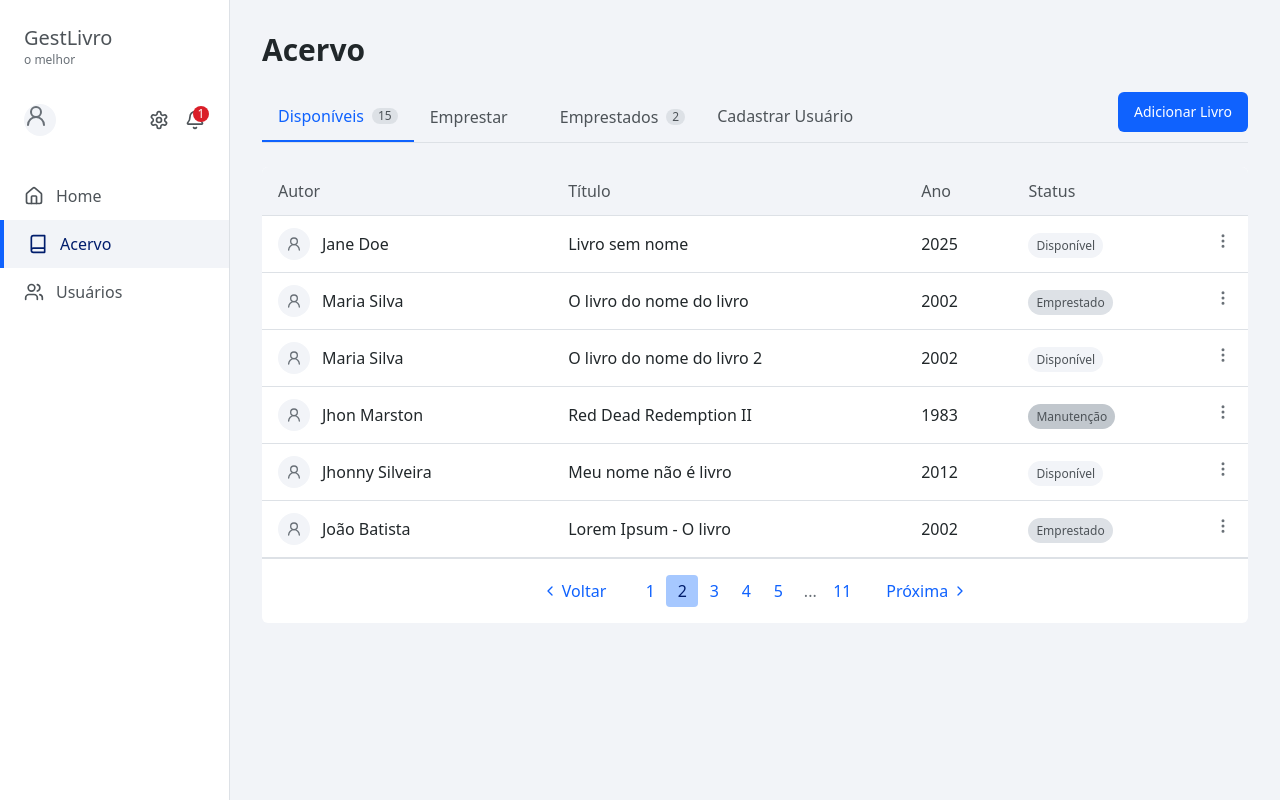
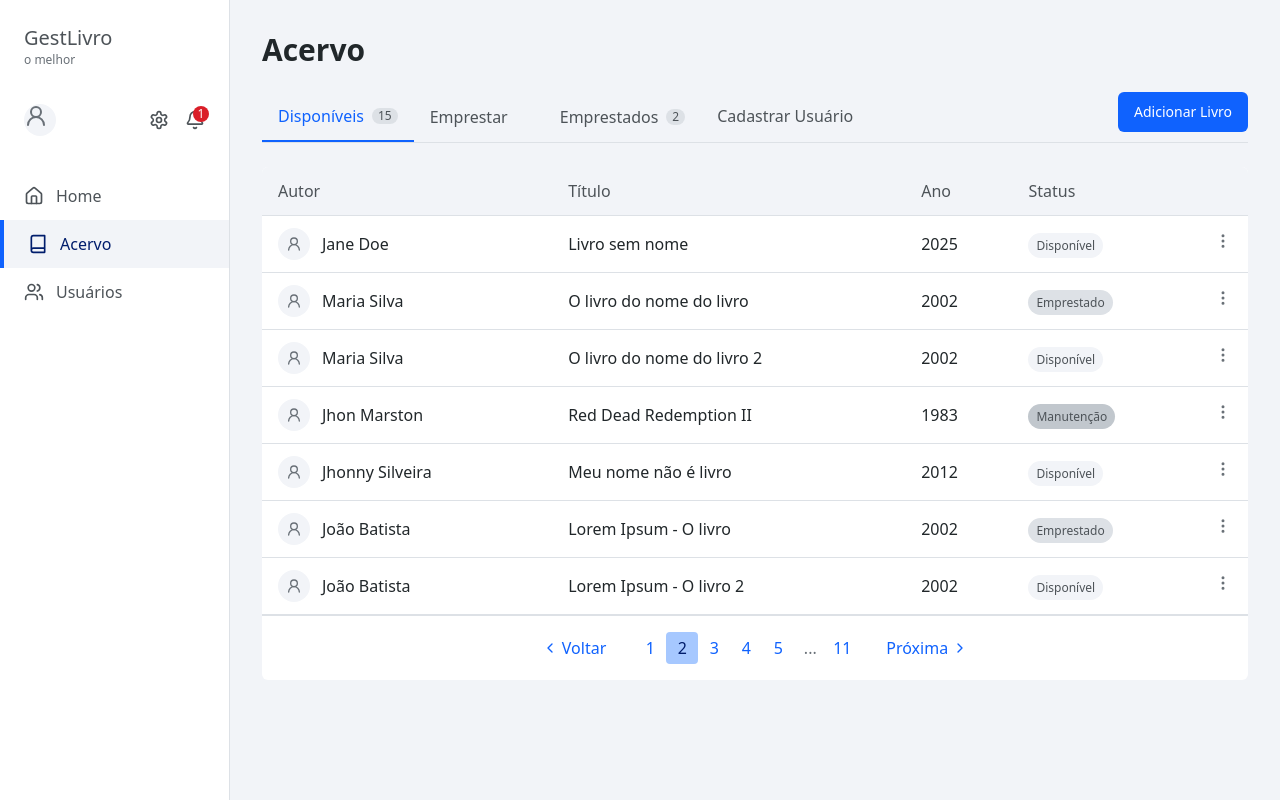
Before and after one commit to Raelsantana/MVP-Library-System, a React (Vite) app in the folder gestlivro/: page /acervo in a window 1280 px wide. Built offline with nearby package versions, Linux system fonts and the light colour scheme.

Commit message:
Acréscimo de dados mockados no bookData

```diff
--- a/gestlivro/src/pages/Acervo/useApp.ts
+++ b/gestlivro/src/pages/Acervo/useApp.ts
@@ -18,9 +18,10 @@ export default function useApp() {
         { author: "Jhon Marston", bookName: "Red Dead Redemption II", year: 1983, status: "Manutenção" },
         { author: "Jhonny Silveira", bookName: "Meu nome não é livro", year: "2012", status: "Disponível" },
         { author: "João Batista", bookName: "Lorem Ipsum - O livro", year: "2002", status: "Emprestado" },
+        {author: "João Batista", bookName: "Lorem Ipsum - O livro 2", year: "2002", status: "Disponível"},
     ]
 
-    // Exemplo de função simples, bem simples mesmo, para o chamar a api e buscar os dados
+    // Exemplo de função simples, para o chamar a api e buscar os dados
     // Não contém tratativa de erros, não contém nada, só para exemplificar como seria a chamada da API
     // Essa função pode ser chamada dentro do useEffect, ou seja, quando o componente for montado, ele vai chamar a função e buscar os dados
     // Ou seja, quando o componente for montado, ele vai chamar a função e buscar os dados
```
